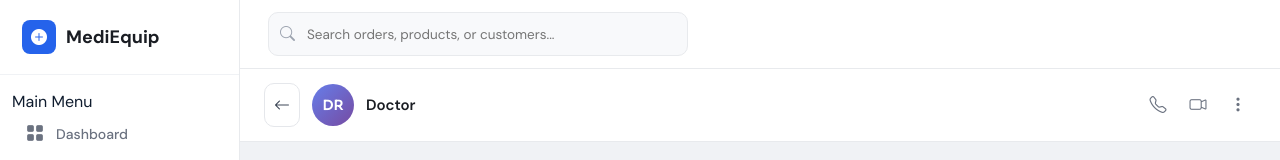
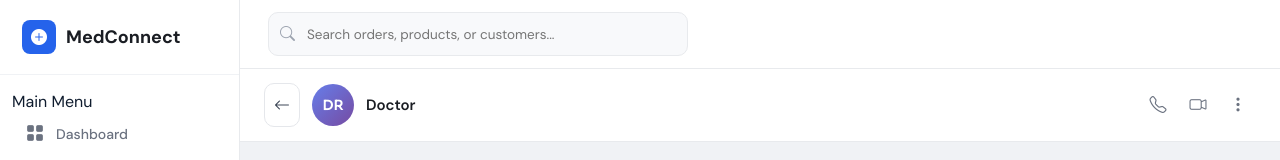
Before and after one commit to NouraMohamed7/Grad-Project, a React app: page /chat/new in a window 1280 px wide. Shown: the top 160 px of the page. Built offline with nearby package versions, Linux system fonts and the light colour scheme; the HTML template or start-up script is replaced by a standard one.

Commit message:
add updates

```diff
--- a/src/components/Sidebar.jsx
+++ b/src/components/Sidebar.jsx
@@ -55,7 +55,7 @@ function LogoutDialog({ onConfirm, onCancel }) {
           Sign out?
         </div>
         <div style={{ fontSize: 13.5, color: '#6b7280', lineHeight: 1.65, marginBottom: 24 }}>
-          Are you sure you want to sign out of MediEquip? You&apos;ll need to log in again to access your dashboard.
+          Are you sure you want to sign out of MedConnect? You&apos;ll need to log in again to access your dashboard.
         </div>
         <div style={{ height: 1, background: '#f3f4f6', margin: '0 -28px 18px' }} />
         <div style={{ display: 'flex', gap: 10, justifyContent: 'flex-end' }}>
@@ -131,7 +131,7 @@ export default function Sidebar({ isOpen, onClose }) {
           <div className="logo-icon">
             <i className="bi bi-plus-circle-fill" />
           </div>
-          <span>MediEquip</span>
+          <span>MedConnect</span>
         </div>
 
         <nav className="sidebar-nav">
```
